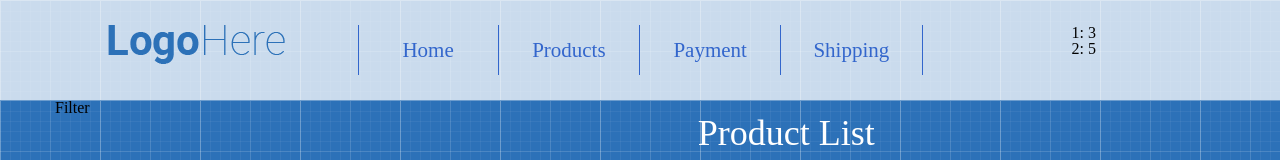
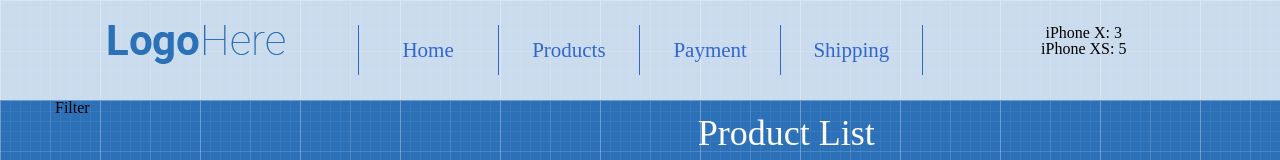
Before and after one commit to HelenPetrovska/shop-project-on-react, a React (Create React App) app: page / in a window 1280 px wide. Shown: the top 160 px of the page. Built offline with nearby package versions, Linux system fonts and the light colour scheme.

Commit message:
add products.name to Cart

```diff
--- a/src/App/Header/Cart/Cart.js
+++ b/src/App/Header/Cart/Cart.js
@@ -1,5 +1,6 @@
 import React from 'react'
 import {keys} from 'lodash'
+import products from '../../Main/Products/products'
 
 import "./cart.css"
 
@@ -11,7 +12,7 @@ const Cart = ({
         <div className="cart text-center">
             {
                 keys(productsInCart).map((productId) => (
-                    <div key = {productId}>{productId}: {productsInCart[productId]}</div>
+                    <div key = {productId}>{products[productId-1].name}: {productsInCart[productId]}</div>
                 ))
             }
         </div>
```
